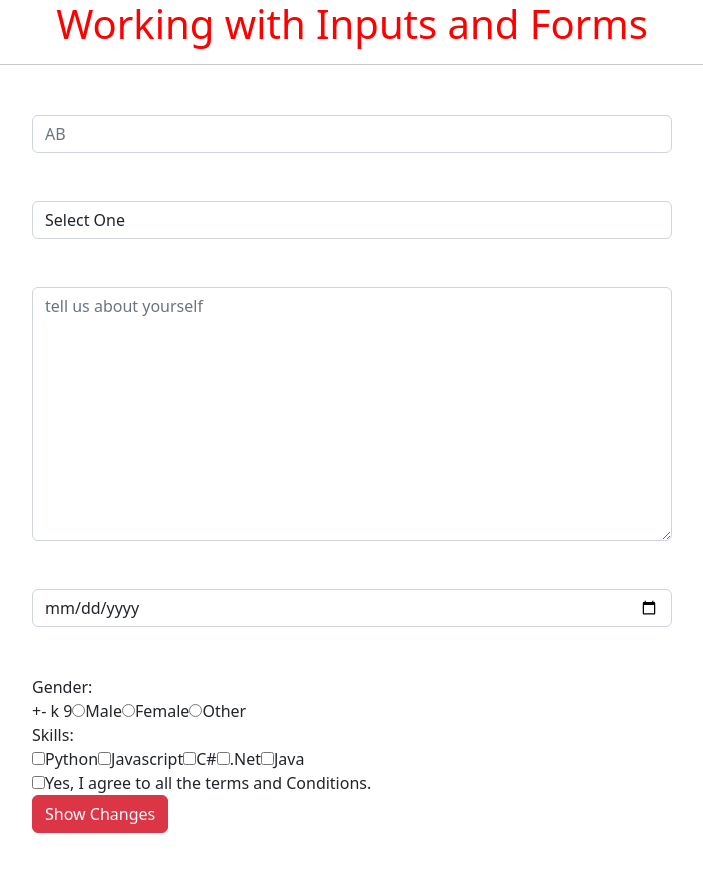
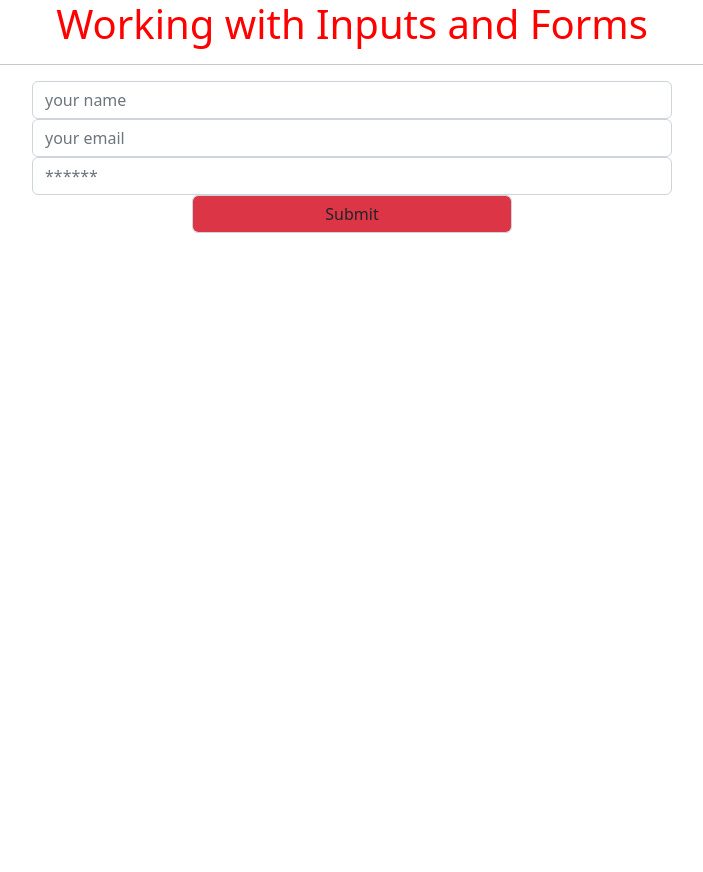
Before and after one commit to abulbashar98/React_Core_Concepts_by_HM_Nayem, a React app in the folder first-react-app/: page / in a window 1280 px wide. Shown: the top 872 px of the page, without its empty margins (288-991 px from the left). After the commit the page ends 800 px from the top, so only its background shows below. Built offline with nearby package versions, Linux system fonts and the light colour scheme.

Commit message:
Uncontroled Forms, Data Management using event or ref

```diff
--- a/first-react-app/src/Components/Inputs/Inputs.jsx
+++ b/first-react-app/src/Components/Inputs/Inputs.jsx
@@ -1,6 +1,5 @@
 import React from 'react'
 import './inputs.css'
-
 
 class App extends React.Component {
 
--- /dev/null
+++ b/first-react-app/src/Components/Inputs/uncontrolled.jsx
@@ -0,0 +1,62 @@
+import React from "react";
+
+
+class uncontrolled extends React.Component {
+
+
+    handleSubmit = event => {
+
+        event.preventDefault();
+        // console.dir(event.target)
+        // console.log(event.target.name.value)
+
+        const data = {};
+
+        data.name = event.target.name.value
+        data.email = event.target.email.value
+        data.password = event.target.password.value
+
+        console.log(data);
+
+        event.target.reset();
+
+    }
+
+
+    render() {
+
+        return (
+            <div>
+                <form
+                    onSubmit={this.handleSubmit}
+                >
+                    <input
+                        className="form-control w-50 mx-auto"
+                        type="text"
+                        name="name"
+                        placeholder="your name"
+                    />
+                    <input
+                        className="form-control w-50 mx-auto"
+                        type="email"
+                        name="email"
+                        placeholder="your email"
+                    />
+                    <input
+                        className="form-control w-50 mx-auto"
+                        type="password"
+                        name="password"
+                        placeholder="******"
+                    />
+                    <input
+                        className="form-control bg-danger w-25 mx-auto"
+                        type="submit" />
+                </form>
+            </div>
+        )
+
+    }
+
+};
+
+export default uncontrolled;
--- a/first-react-app/src/Components/app.jsx
+++ b/first-react-app/src/Components/app.jsx
@@ -1,5 +1,5 @@
 import React from 'react';
-import Inputs from './Inputs/Inputs'
+import Uncontrolled from './Inputs/uncontrolled';
 
 class App extends React.Component {
 
@@ -8,7 +8,8 @@ class App extends React.Component {
             <div>
                 <h1 style={{ color: 'red', textAlign: 'center' }}>Working with Inputs and Forms</h1>
                 <hr />
-                <Inputs></Inputs>
+                {/* <Inputs></Inputs> */}
+                <Uncontrolled></Uncontrolled>
             </div>
 
 
```
